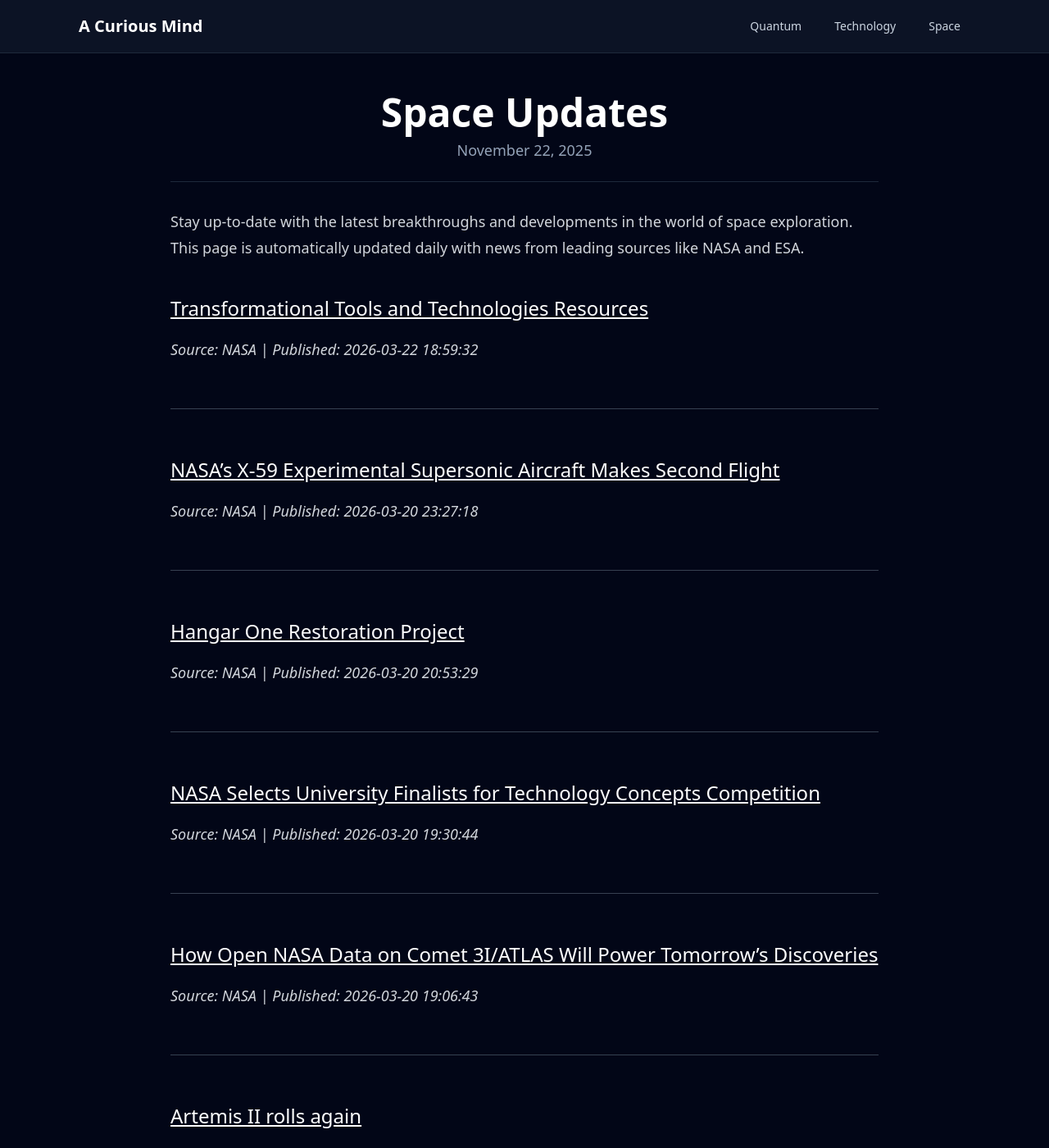
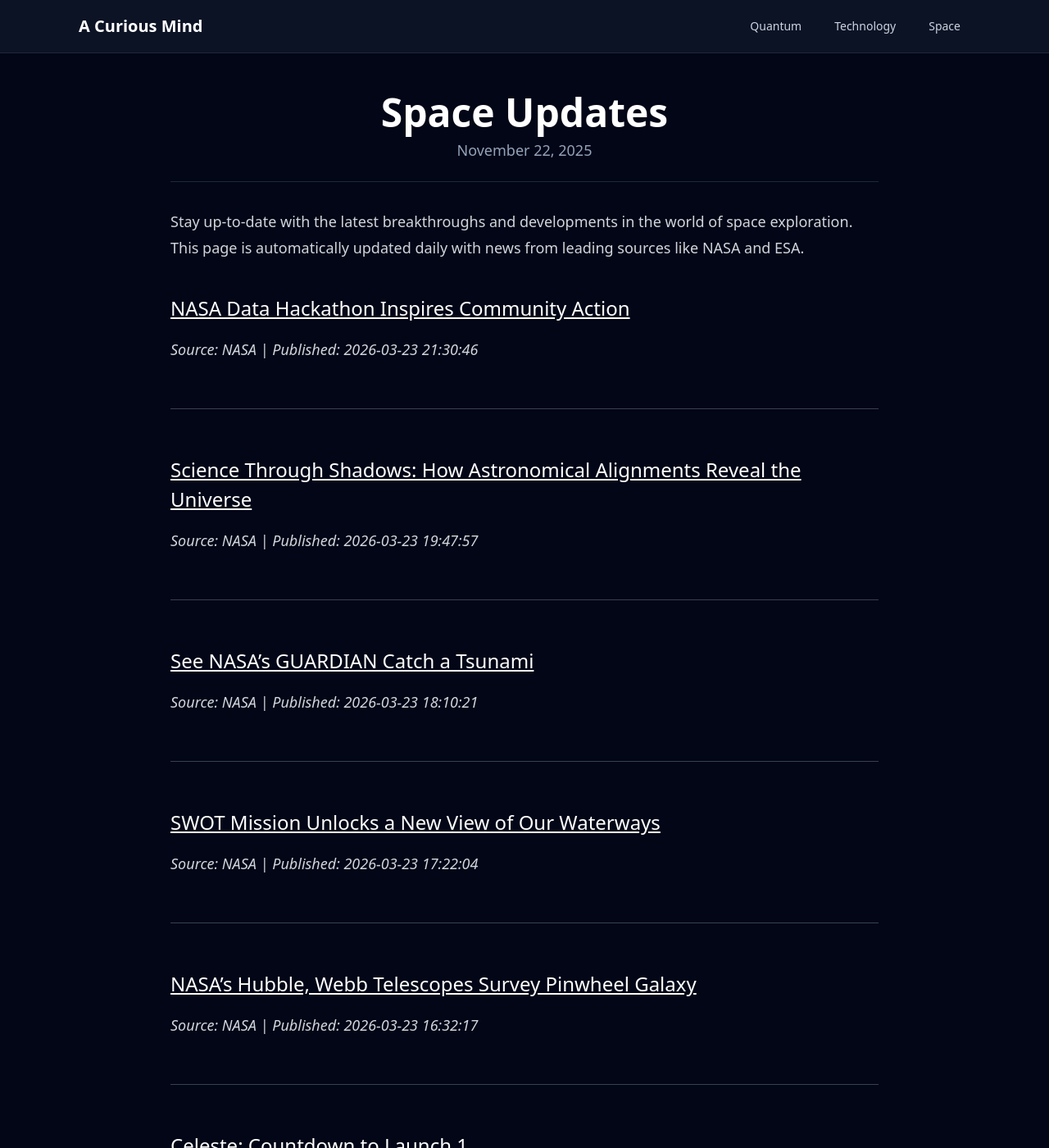
Before and after one commit to onehl7/onehl7.github.io, a Jekyll site: the page built from _posts/2025-11-22-space-updates.md, in a window 1280 px wide and 1400 px high. Shown: the whole window at 82% size. Built offline with Jekyll 4.4.1, drawn with Linux system fonts in a browser that asks for light colours; nearby versions of some CDN libraries; some of the changed text lies outside the part shown.

Commit message:
Update space news data

```diff
--- a/_data/space_news.json
+++ b/_data/space_news.json
@@ -1,33 +1,51 @@
 [
   {
     "source": "NASA",
-    "title": "Transformational Tools and Technologies Resources",
-    "link": "https://www.nasa.gov/directorates/armd/tacp/ttt/ttt-resources/",
-    "published": "2026-03-22 18:59:32"
+    "title": "NASA Data Hackathon Inspires Community Action",
+    "link": "https://science.nasa.gov/get-involved/citizen-science/nasa-data-hackathon-inspires-community-action/",
+    "published": "2026-03-23 21:30:46"
   },
   {
     "source": "NASA",
-    "title": "NASA\u2019s\u00a0X-59 Experimental Supersonic Aircraft Makes Second Flight",
-    "link": "https://www.nasa.gov/missions/quesst/nasas-x-59-experimental-supersonic-aircraft-makes-second-flight/",
-    "published": "2026-03-20 23:27:18"
+    "title": "Science Through Shadows: How Astronomical Alignments Reveal the Universe",
+    "link": "https://science.nasa.gov/learning-resources/science-activation/science-through-shadows-how-astronomical-alignments-reveal-the-universe/",
+    "published": "2026-03-23 19:47:57"
   },
   {
     "source": "NASA",
-    "title": "Hangar One Restoration Project",
-    "link": "https://www.nasa.gov/centers-and-facilities/ames/hangar-one-restoration-project/",
-    "published": "2026-03-20 20:53:29"
+    "title": "See NASA\u2019s GUARDIAN Catch a Tsunami",
+    "link": "https://www.nasa.gov/science-research/earth-science/see-nasas-guardian-catch-a-tsunami/",
+    "published": "2026-03-23 18:10:21"
   },
   {
     "source": "NASA",
-    "title": "NASA Selects University Finalists for Technology Concepts Competition",
-    "link": "https://www.nasa.gov/directorates/stmd/prizes-challenges-crowdsourcing-program/nasa-selects-university-finalists-for-technology-concepts-competition/",
-    "published": "2026-03-20 19:30:44"
+    "title": "SWOT Mission Unlocks a New View of Our Waterways",
+    "link": "https://science.nasa.gov/earth/swot-mission-unlocks-a-new-view-of-our-waterways/",
+    "published": "2026-03-23 17:22:04"
   },
   {
     "source": "NASA",
-    "title": "How Open NASA Data on Comet 3I/ATLAS Will Power Tomorrow\u2019s Discoveries",
-    "link": "https://science.nasa.gov/open-science/interstellar-comet-3i-atlas-data/",
-    "published": "2026-03-20 19:06:43"
+    "title": "NASA\u2019s Hubble, Webb Telescopes Survey Pinwheel Galaxy",
+    "link": "https://www.nasa.gov/image-article/nasas-hubble-webb-telescopes-survey-pinwheel-galaxy/",
+    "published": "2026-03-23 16:32:17"
+  },
+  {
+    "source": "ESA",
+    "title": "Celeste: Countdown to Launch 1",
+    "link": "https://www.esa.int/ESA_Multimedia/Videos/2026/03/Celeste_Countdown_to_Launch_1",
+    "published": "2026-03-23 16:00:00"
+  },
+  {
+    "source": "ESA",
+    "title": "Tracking Arctic freshwater flow from space",
+    "link": "https://www.esa.int/Applications/Observing_the_Earth/FutureEO/Tracking_Arctic_freshwater_flow_from_space",
+    "published": "2026-03-23 13:28:00"
+  },
+  {
+    "source": "ESA",
+    "title": "Watch live: First Celeste launch",
+    "link": "https://www.esa.int/Applications/Satellite_navigation/Watch_live_First_Celeste_launch",
+    "published": "2026-03-23 10:06:00"
   },
   {
     "source": "ESA",
@@ -37,24 +55,6 @@
   },
   {
     "source": "ESA",
-    "title": "Week in images: 16-20 March 2026",
-    "link": "https://www.esa.int/About_Us/Week_in_images/Week_in_images_16-20_March_2026",
-    "published": "2026-03-20 14:10:00"
-  },
-  {
-    "source": "ESA",
-    "title": "3 weeks and 3 cargo departures for \u03b5psilon",
-    "link": "https://www.esa.int/ESA_Multimedia/Videos/2026/03/3_weeks_and_3_cargo_departures_for_epsilon",
-    "published": "2026-03-20 11:57:00"
-  },
-  {
-    "source": "ESA",
-    "title": "T-20 days: Smile to launch on 9 April",
-    "link": "https://www.esa.int/Science_Exploration/Space_Science/Smile/T-20_days_Smile_to_launch_on_9_April",
-    "published": "2026-03-20 10:00:00"
-  },
-  {
-    "source": "ESA",
     "title": "\u03b5psilon",
     "link": "https://www.esa.int/Science_Exploration/Human_and_Robotic_Exploration/epsilon",
     "published": "2026-01-21 12:54:00"
```
